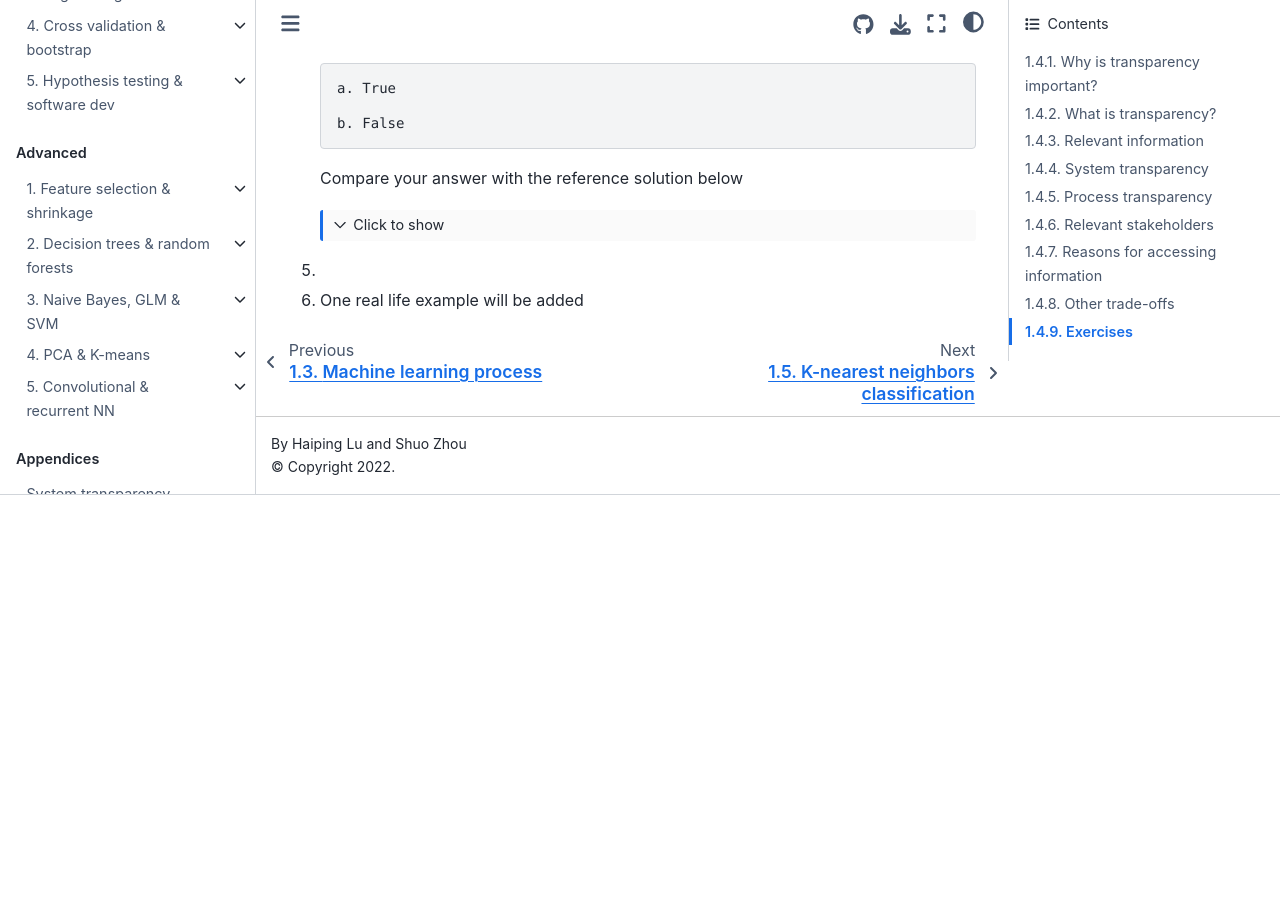
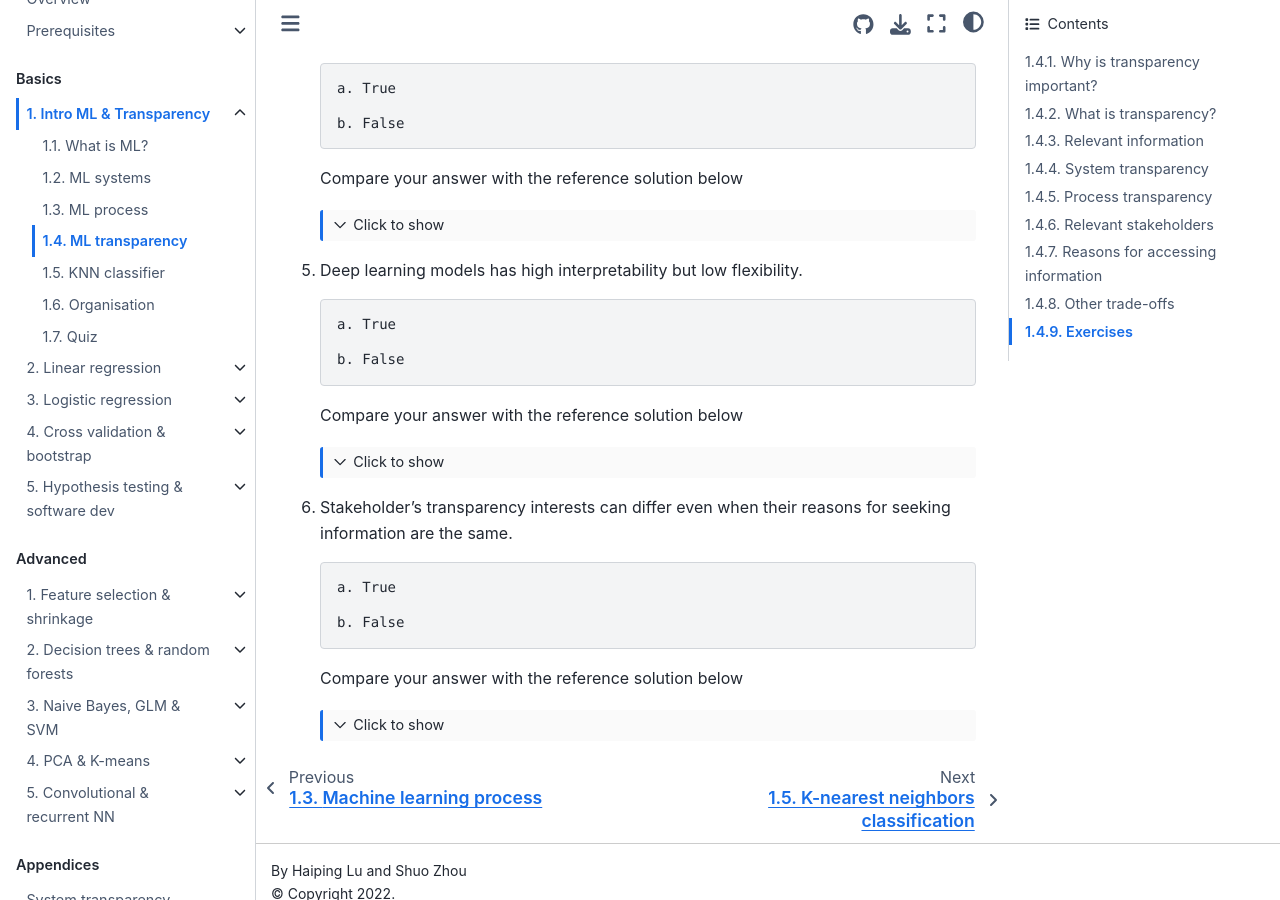
Before and after one commit to pykale/transparentML, a Jupyter Book: the page built from content/01-intro/ml-transp.md, in a window 1280 px wide and 900 px high, scrolled down 8083 px. Built offline with Jupyter Book 1.0.4 settings and Sphinx 7.4.7 and the Sphinx Book theme 1.1.4, drawn with Linux system fonts in a browser that asks for light colours; pages that are not in the unit, such as notebooks, are missing from menus; cross-references to code outside the pages are shown as plain code; before the commit the page ends 8578 px from its top, so only the background shows below that.

Commit message:
Refine ml-trans exercises

````diff
--- a/content/01-intro/ml-transp.md
+++ b/content/01-intro/ml-transp.md
@@ -182,6 +182,23 @@
     ```{toggle}
     **a. True**
     ```
-5.
+5. Deep learning models has high interpretability but low flexibility.
 
-5. One real life example will be added
+       a. True
+
+       b. False
+
+    Compare your answer with the reference solution below
+    ```{toggle}
+    **b. False**
+    ```
+6. Stakeholder's transparency interests can differ even when their reasons for seeking information are the same.
+
+       a. True
+
+       b. False
+
+    Compare your answer with the reference solution below
+    ```{toggle}
+    **a. True**
+    ```
````
